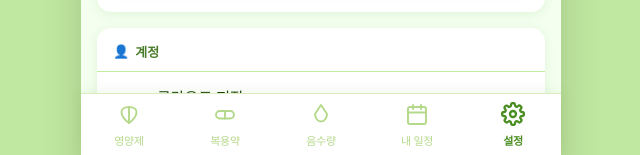
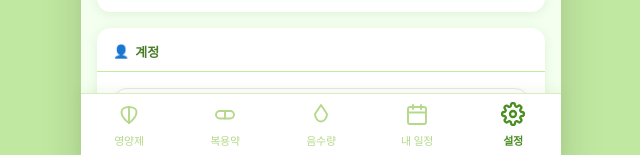
Before and after one commit to alicelimti/NutriTime, a React (Vite) app: page / in a window 1280 px wide. Both pictures are taken after a click on the button "설정". Shown: the part 645-800 px from the top of the page, without its empty margins (319-959 px from the left). Built offline with nearby package versions, Linux system fonts and the light colour scheme; no server answers.

Commit message:
style: 계정 섹션 클라우드 저장 안내 행 제거
Co-Authored-By: Claude Sonnet 4.6 <noreply@anthropic.com>

```diff
--- a/src/pages/SettingsPage.jsx
+++ b/src/pages/SettingsPage.jsx
@@ -87,15 +87,6 @@ export default function SettingsPage({ settings, setSettings, user }) {
           </>
         ) : (
           <>
-            <div className="settings-row">
-              <div className="settings-row-label">
-                <span className="settings-row-emoji">☁️</span>
-                <div>
-                  <div>클라우드 저장</div>
-                  <div className="settings-row-desc">로그인하면 모든 기기에서 동기화</div>
-                </div>
-              </div>
-            </div>
             <button className="settings-google-btn" onClick={handleLogin}>
               <svg width="18" height="18" viewBox="0 0 24 24" xmlns="http://www.w3.org/2000/svg">
                 <path d="M22.56 12.25c0-.78-.07-1.53-.2-2.25H12v4.26h5.92c-.26 1.37-1.04 2.53-2.21 3.31v2.77h3.57c2.08-1.92 3.28-4.74 3.28-8.09z" fill="#4285F4"/>
```
